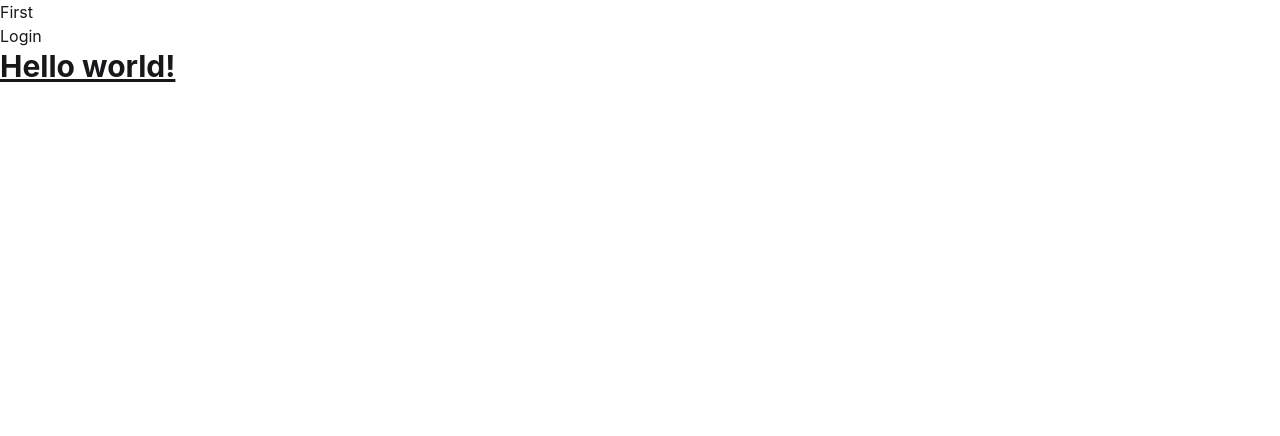
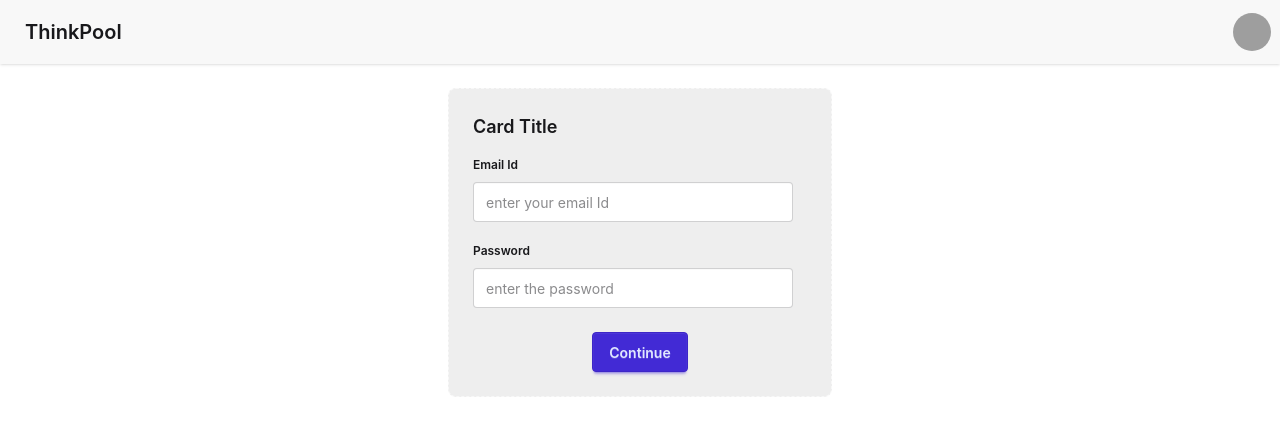
Before and after one commit to Vranda-Kansal/thinkpool-web, a React (Vite) app: page /login in a window 1280 px wide. Shown: the top 436 px of the page. Built offline with nearby package versions, Linux system fonts and the light colour scheme; grey boxes are pictures that could not be loaded.

Commit message:
simple ui

```diff
--- a/src/App.jsx
+++ b/src/App.jsx
@@ -1,19 +1,16 @@
 import { BrowserRouter, Routes, Route } from "react-router";
-import First from "./components/First";
-import Login from "./components/Login";
-import Test from "./components/Test";
+import Login from "./components/auth/Login";
+import DefaultComponent from "./components/DefaultComponent";
 function App() {
   return (
     <>
       <BrowserRouter>
         <Routes>
-          <Route path="/" element={<First />}>
-            <Route path="/login" element={<Login />} />
-            <Route path="/test" element={<Test />} />
+          <Route path="/" element={<DefaultComponent />}>
+            <Route path="login" element={<Login />} />
           </Route>
         </Routes>
       </BrowserRouter>
-      <h1 class="text-3xl font-bold underline">Hello world!</h1>
     </>
   );
 }
--- /dev/null
+++ b/src/components/DefaultComponent.jsx
@@ -0,0 +1,12 @@
+import { Outlet } from "react-router";
+import Navbar from "./auth/Navbar";
+
+function DefaultComponent() {
+  return (
+    <div>
+      <Navbar />
+      <Outlet />
+    </div>
+  );
+}
+export default DefaultComponent;
--- a/src/components/First.jsx
+++ /dev/null
@@ -1,11 +0,0 @@
-import { Outlet } from "react-router";
-
-function First() {
-  return (
-    <>
-      <div>First</div>
-      <Outlet />
-    </>
-  );
-}
-export default First;
--- a/src/components/Login.jsx
+++ /dev/null
@@ -1,4 +0,0 @@
-function Login() {
-  return <div>Login</div>;
-}
-export default Login;
--- a/src/components/Test.jsx
+++ /dev/null
@@ -1,4 +0,0 @@
-function Test() {
-  return <div>Test</div>;
-}
-export default Test;
--- /dev/null
+++ b/src/components/auth/Login.jsx
@@ -0,0 +1,29 @@
+function Login() {
+  return (
+    <div className="card card-dash bg-base-300 w-screen mx-auto max-w-96 my-6">
+      <div className="card-body">
+        <h2 className="card-title">Card Title</h2>
+        <fieldset className="fieldset">
+          <legend className="fieldset-legend">Email Id</legend>
+          <input
+            type="text"
+            className="input"
+            placeholder="enter your email Id"
+          />
+        </fieldset>
+        <fieldset className="fieldset">
+          <legend className="fieldset-legend">Password</legend>
+          <input
+            type="text"
+            className="input"
+            placeholder="enter the password"
+          />
+        </fieldset>
+        <div className="card-actions justify-center mt-3">
+          <button className="btn btn-primary">Continue</button>
+        </div>
+      </div>
+    </div>
+  );
+}
+export default Login;
--- /dev/null
+++ b/src/components/auth/Navbar.jsx
@@ -0,0 +1,43 @@
+function Navbar() {
+  return (
+    <div className="navbar bg-base-200 shadow-sm">
+      <div className="flex-1">
+        <a className="btn btn-ghost text-xl">ThinkPool</a>
+      </div>
+      <div className="flex gap-2">
+        <div className="dropdown dropdown-end">
+          <div
+            tabIndex={0}
+            role="button"
+            className="btn btn-ghost btn-circle avatar"
+          >
+            <div className="w-10 rounded-full">
+              <img
+                alt="Tailwind CSS Navbar component"
+                src="https://img.daisyui.com/images/stock/photo-1534528741775-53994a69daeb.webp"
+              />
+            </div>
+          </div>
+          <ul
+            tabIndex="-1"
+            className="menu menu-sm dropdown-content bg-base-100 rounded-box z-1 mt-3 w-52 p-2 shadow"
+          >
+            <li>
+              <a className="justify-between">
+                Profile
+                <span className="badge">New</span>
+              </a>
+            </li>
+            <li>
+              <a>Settings</a>
+            </li>
+            <li>
+              <a>Logout</a>
+            </li>
+          </ul>
+        </div>
+      </div>
+    </div>
+  );
+}
+export default Navbar;
```
Also changed, not shown: 1 other file (tests, documents, lock files or other folders).
